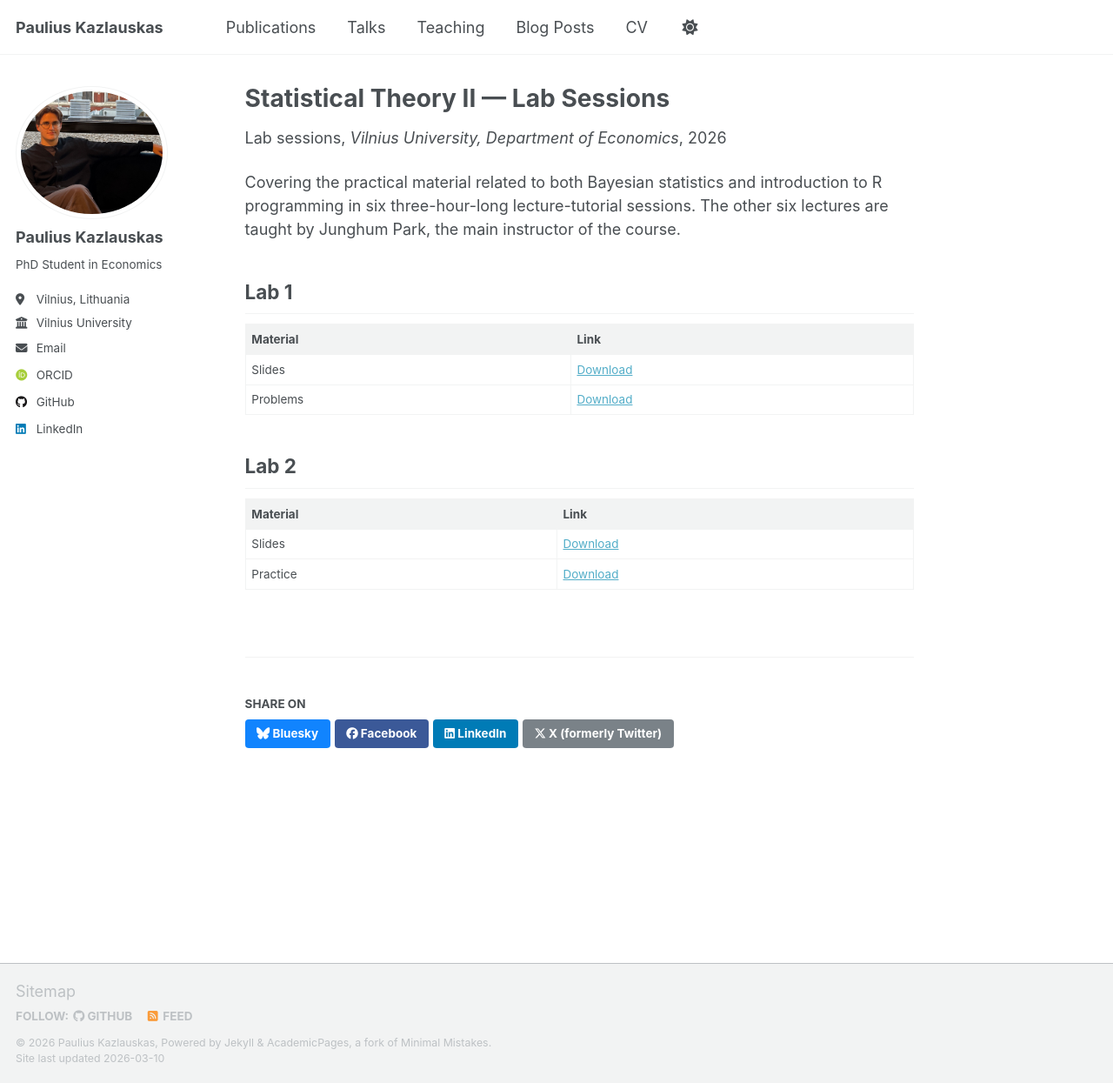
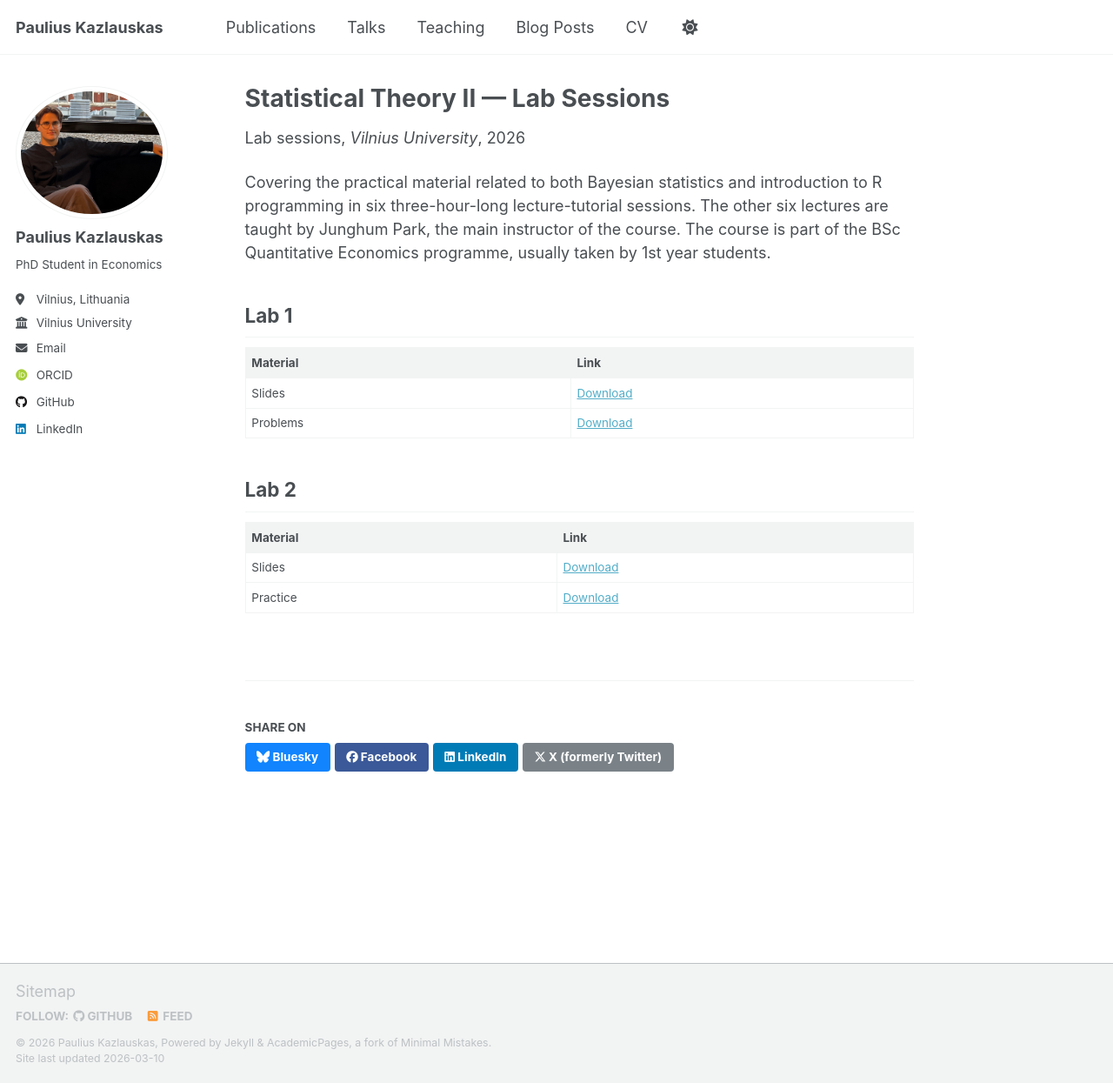
Before and after one commit to PauliusKaz/PauliusKaz.github.io, a Jekyll site: the page built from _teaching/statistical-theory-II.md, in a window 1280 px wide and 1245 px high. Shown: the whole window at 87% size. Built offline with Jekyll 4.4.1, drawn with Linux system fonts in a browser that asks for light colours; some web fonts are replaced; a script that is not in the unit is left out.

Commit message:
Update venue and enhance course description
Expanded course description to include program context.

```diff
--- a/_teaching/statistical-theory-II.md
+++ b/_teaching/statistical-theory-II.md
@@ -3,12 +3,12 @@ title: "Statistical Theory II — Lab Sessions"
 collection: teaching
 type: "Lab sessions"
 permalink: /teaching/statisticaltheoryII-labs/
-venue: "Vilnius University, Department of Economics"
+venue: "Vilnius University"
 date: 2026-03-03
 location: "Vilnius, Lithuania"
 ---
 
-Covering the practical material related to both Bayesian statistics and introduction to R programming in six three-hour-long lecture-tutorial sessions. The other six lectures are taught by Junghum Park, the main instructor of the course.
+Covering the practical material related to both Bayesian statistics and introduction to R programming in six three-hour-long lecture-tutorial sessions. The other six lectures are taught by Junghum Park, the main instructor of the course. The course is part of the BSc Quantitative Economics programme, usually taken by 1st year students.
 
 ## Lab 1
 
```
